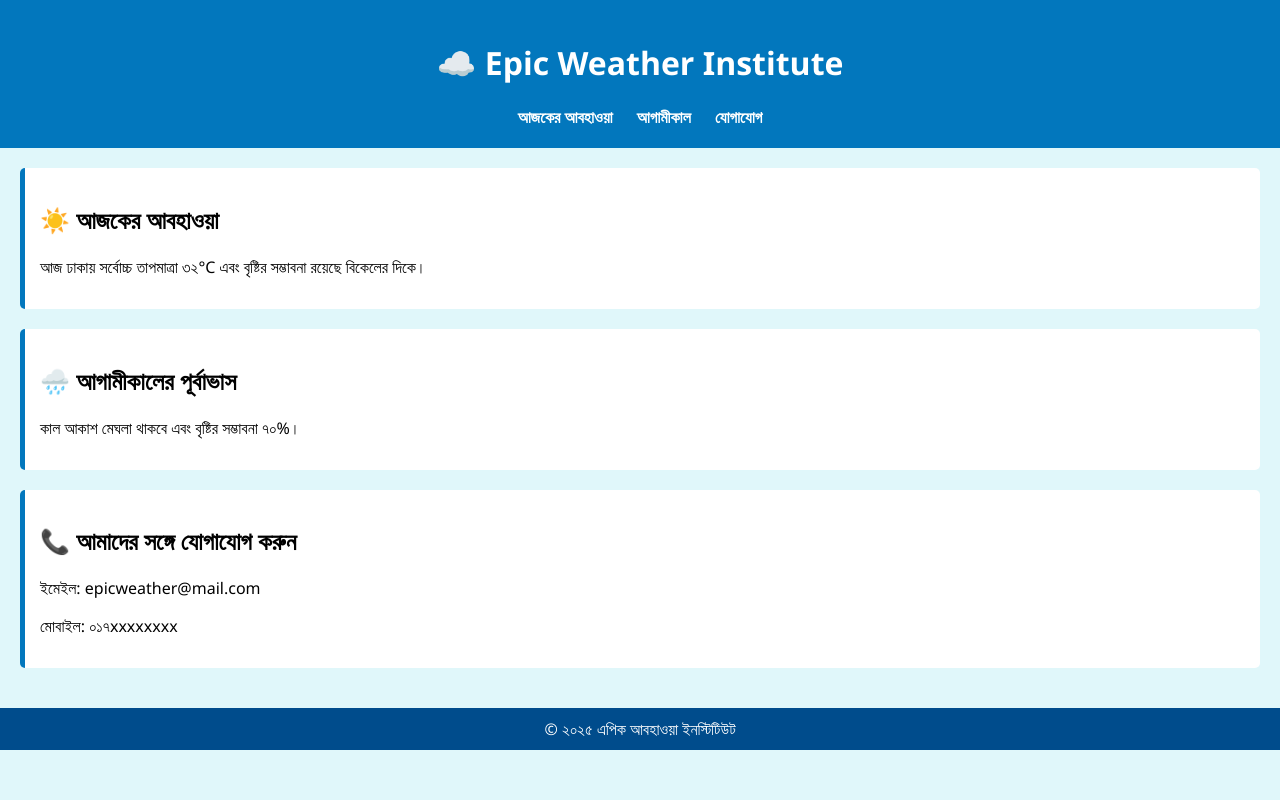
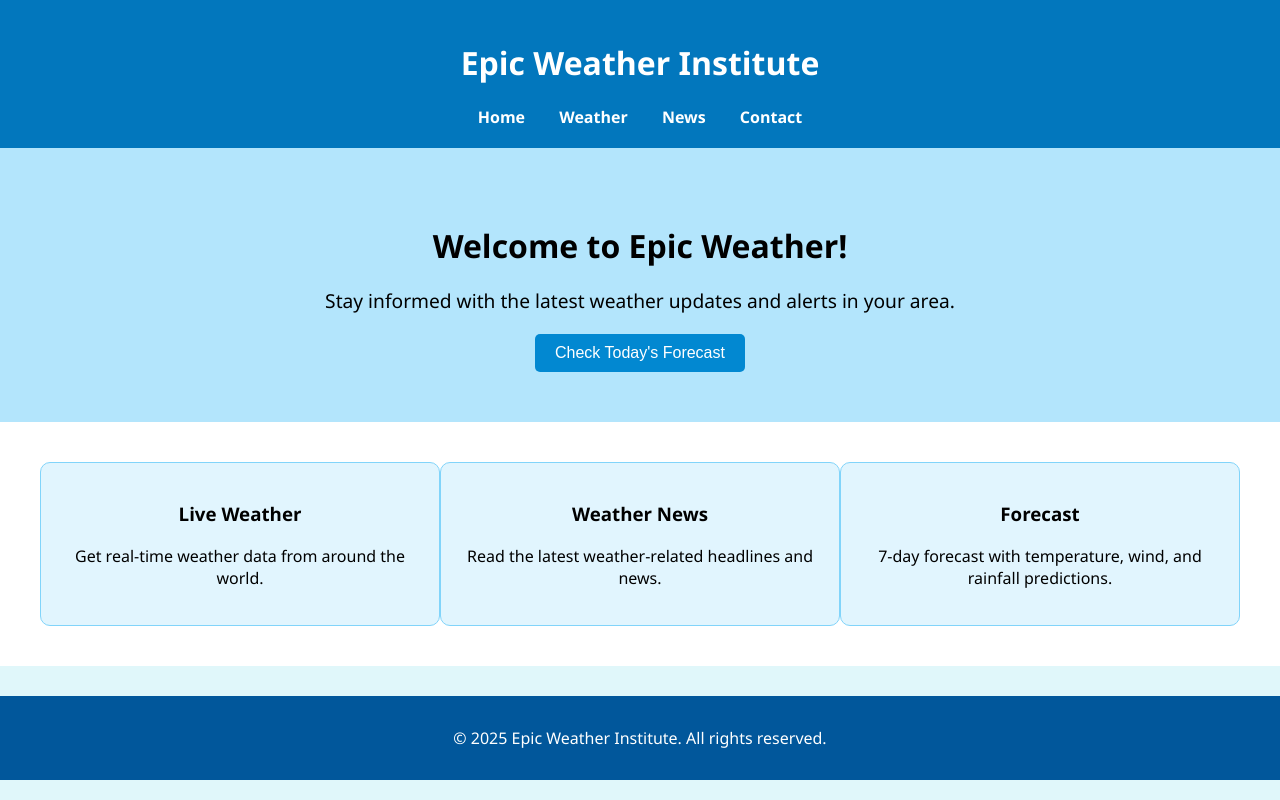
Before and after one commit to amin12-mm/epic-weather-, a plain HTML site: page index.html in a window 1280 px wide. Drawn offline with Linux system fonts and the light colour scheme.

Commit message:
Update homepage design

```diff
--- a/index.html
+++ b/index.html
@@ -1,40 +1,47 @@
 <!DOCTYPE html>
-<html lang="bn">
+<html lang="en">
 <head>
-    <meta charset="UTF-8">
+  <meta charset="UTF-8" />
+  <meta name="viewport" content="width=device-width, initial-scale=1.0"/>
   <title>Epic Weather Institute</title>
-    <link rel="stylesheet" href="style.css">
+  <link rel="stylesheet" href="style.css" />
 </head>
 <body>
   <header>
-        <h1>☁️ Epic Weather Institute</h1>
+    <h1>Epic Weather Institute</h1>
     <nav>
-            <a href="#today">আজকের আবহাওয়া</a>
-            <a href="#forecast">আগামীকাল</a>
-            <a href="#contact">যোগাযোগ</a>
+      <a href="#">Home</a>
+      <a href="#">Weather</a>
+      <a href="#">News</a>
+      <a href="#">Contact</a>
     </nav>
   </header>
 
   <main>
-        <section id="today">
-            <h2>☀️ আজকের আবহাওয়া</h2>
-            <p>আজ ঢাকায় সর্বোচ্চ তাপমাত্রা ৩২°C এবং বৃষ্টির সম্ভাবনা রয়েছে বিকেলের দিকে।</p>
+    <section class="hero">
+      <h2>Welcome to Epic Weather!</h2>
+      <p>Stay informed with the latest weather updates and alerts in your area.</p>
+      <button>Check Today's Forecast</button>
     </section>
 
-        <section id="forecast">
-            <h2>🌧️ আগামীকালের পূর্বাভাস</h2>
-            <p>কাল আকাশ মেঘলা থাকবে এবং বৃষ্টির সম্ভাবনা ৭০%।</p>
-        </section>
-
-        <section id="contact">
-            <h2>📞 আমাদের সঙ্গে যোগাযোগ করুন</h2>
-            <p>ইমেইল: epicweather@mail.com</p>
-            <p>মোবাইল: ০১৭xxxxxxxx</p>
+    <section class="features">
+      <div class="card">
+        <h3>Live Weather</h3>
+        <p>Get real-time weather data from around the world.</p>
+      </div>
+      <div class="card">
+        <h3>Weather News</h3>
+        <p>Read the latest weather-related headlines and news.</p>
+      </div>
+      <div class="card">
+        <h3>Forecast</h3>
+        <p>7-day forecast with temperature, wind, and rainfall predictions.</p>
+      </div>
     </section>
   </main>
 
   <footer>
-        &copy; ২০২৫ এপিক আবহাওয়া ইনস্টিটিউট
+    <p>&copy; 2025 Epic Weather Institute. All rights reserved.</p>
   </footer>
 </body>
 </html>
--- a/style.css
+++ b/style.css
@@ -14,26 +14,57 @@ header {
 
 nav a {
   color: white;
-    margin: 0 10px;
+  margin: 0 15px;
   text-decoration: none;
   font-weight: bold;
 }
 
-main {
-    padding: 20px;
+.hero {
+  text-align: center;
+  padding: 50px;
+  background-color: #b3e5fc;
 }
 
-section {
-    background-color: white;
+.hero h2 {
+  font-size: 2em;
+  margin-bottom: 10px;
+}
+
+.hero p {
+  font-size: 1.2em;
   margin-bottom: 20px;
-    padding: 15px;
-    border-left: 5px solid #0277bd;
+}
+
+.hero button {
+  background-color: #0288d1;
+  color: white;
+  border: none;
+  padding: 10px 20px;
+  font-size: 1em;
+  cursor: pointer;
   border-radius: 5px;
 }
 
+.features {
+  display: flex;
+  justify-content: space-around;
+  padding: 40px;
+  background-color: #ffffff;
+}
+
+.card {
+  background-color: #e1f5fe;
+  border: 1px solid #81d4fa;
+  padding: 20px;
+  border-radius: 10px;
+  width: 30%;
+  text-align: center;
+}
+
 footer {
-    background-color: #004c8c;
+  background-color: #01579b;
   color: white;
   text-align: center;
-    padding: 10px;
+  padding: 15px;
+  margin-top: 30px;
 }
```
Lines whose indentation alone changed are shown as unchanged.
